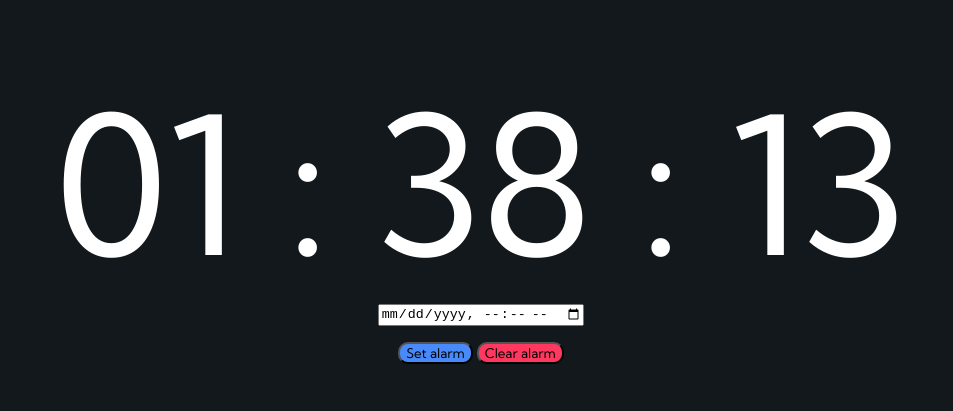
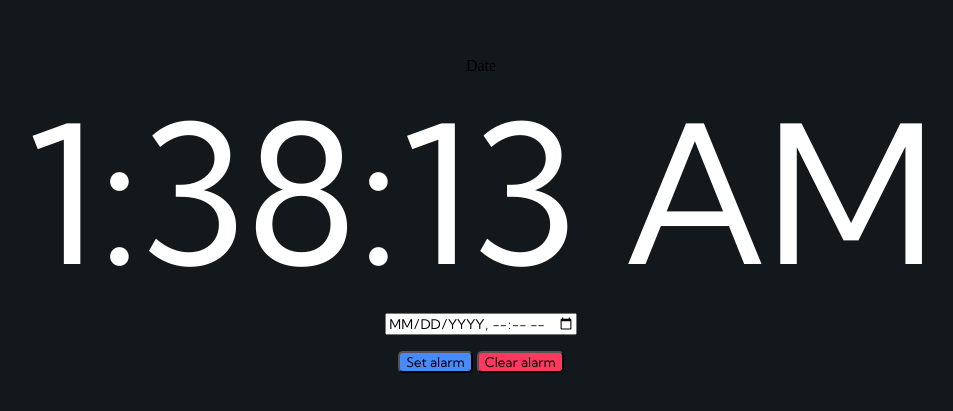
Before and after one commit to nmcmillen/alarm-clock, a plain HTML site: page index.html in a window 1280 px wide. Shown: the part 185-596 px from the top of the page, without its empty margins (159-1112 px from the left). Drawn offline with Linux system fonts and the light colour scheme.

Commit message:
updated clock display

```diff
--- a/index.html
+++ b/index.html
@@ -13,8 +13,9 @@
 
 <body>
     <section class="container">
-        <div id="clock"></div>
-        <input onchange="setAlarmTime(this.value)" name="alarmTime" type="datetime-local">
+        <div id="date">Date</div>
+        <div id="clock">Clock</div>
+        <input onchange="setAlarmTime(this.value)" name="alarmTime" type="datetime-local" id="input-date">
         <div class="controls">
             <button onclick="setAlarm()" class="alarm-set">Set alarm</button>
             <button onclick="clearAlarm()" class="alarm-clear">Clear alarm</button>
--- a/script.js
+++ b/script.js
@@ -1,27 +1,39 @@
-console.log('hello')
-
-let display = document.getElementById('clock');
+let displayDate = document.getElementById('date')
+let displayClock = document.getElementById('clock');
 let audio = new Audio('https://onlineclock.net/audio/options/default.mp3')
 audio.loop = true;
 let alarmTime = null;
 let alarmTimeout = null;
+let timeFormat = new Intl.DateTimeFormat('en-US', {
+    hour: 'numeric',
+    minute: 'numeric',
+    second: 'numeric',
+});
+
+function updateDay() {
+    let date = new Date();
+
+    let day = formatTime(date.getDay());
+    displayDate.innerText=`${day}`;
+}
 
 function updateTime() {
     let date = new Date();
 
-    let hour = formatTime(date.getHours());
-    let minutes = formatTime(date.getMinutes());
-    let seconds = formatTime(date.getSeconds());
+    // let hour = formatTime(date.getHours());
+    // let minutes = formatTime(date.getMinutes());
+    // let seconds = formatTime(date.getSeconds());
+    // //`${hour}:${minutes}:${seconds}`
 
-    display.innerText=`${hour} : ${minutes} : ${seconds}`;
+    displayClock.innerText=(timeFormat.format(date));
 }
 
-function formatTime(time) {
-    if (time < 10) {
-        return '0' + time;
-    }
-    return time;
-}
+// function formatTime(time) {
+//     if (time < 10) {
+//         return '0' + time;
+//     }
+//     return time;
+// }
 
 function setAlarmTime(value) {
     alarmTime = value;
@@ -36,7 +48,7 @@ function setAlarm() {
         if (timeToAlarm > current) {
             let timeout = timeToAlarm.getTime() - current.getTime();
             alarmTimeout = setTimeout(() => audio.play(), timeout);
-            alert('Alarm set');
+            alert('Alarm set for ' + alarmTime);
         }
     }
 }
@@ -50,3 +62,4 @@ function clearAlarm() {
 }
 
 setInterval(updateTime, 1000);
+updateDay();
--- a/style.css
+++ b/style.css
@@ -39,11 +39,16 @@ body,html {
 .alarm-set {
     background-color: #498AFB;
     font-family: 'Kumbh Sans', sans-serif;
-    border-radius: 10px;
+    border-radius: 5px;
 }
 
 .alarm-clear {
     background-color: #FF3860;
     font-family: 'Kumbh Sans', sans-serif;
-    border-radius: 10px;
+    border-radius: 5px;
 }
+
+#input-date {
+    font-family: 'Kumbh Sans', sans-serif;
+    text-transform: uppercase;
+}
```
